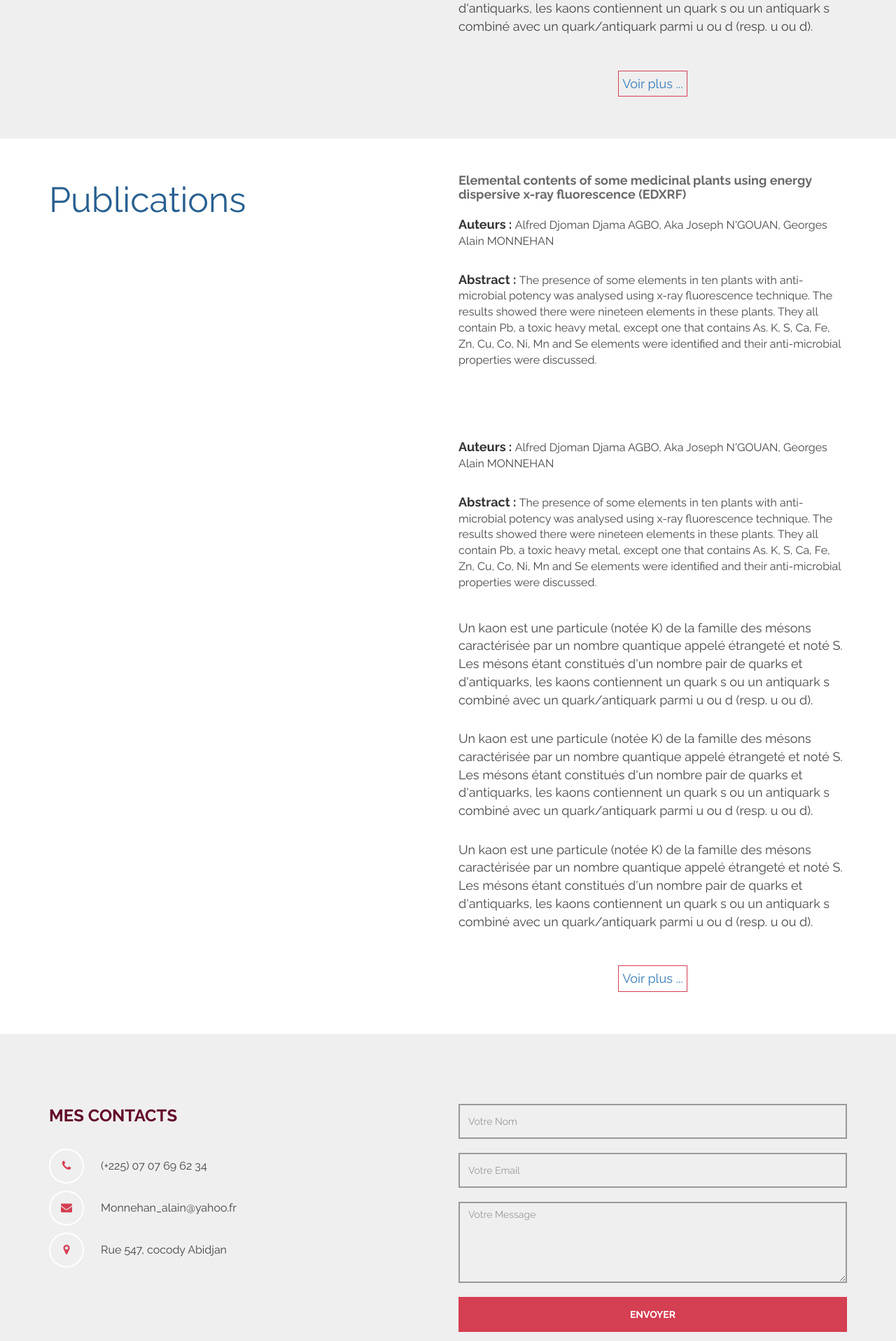
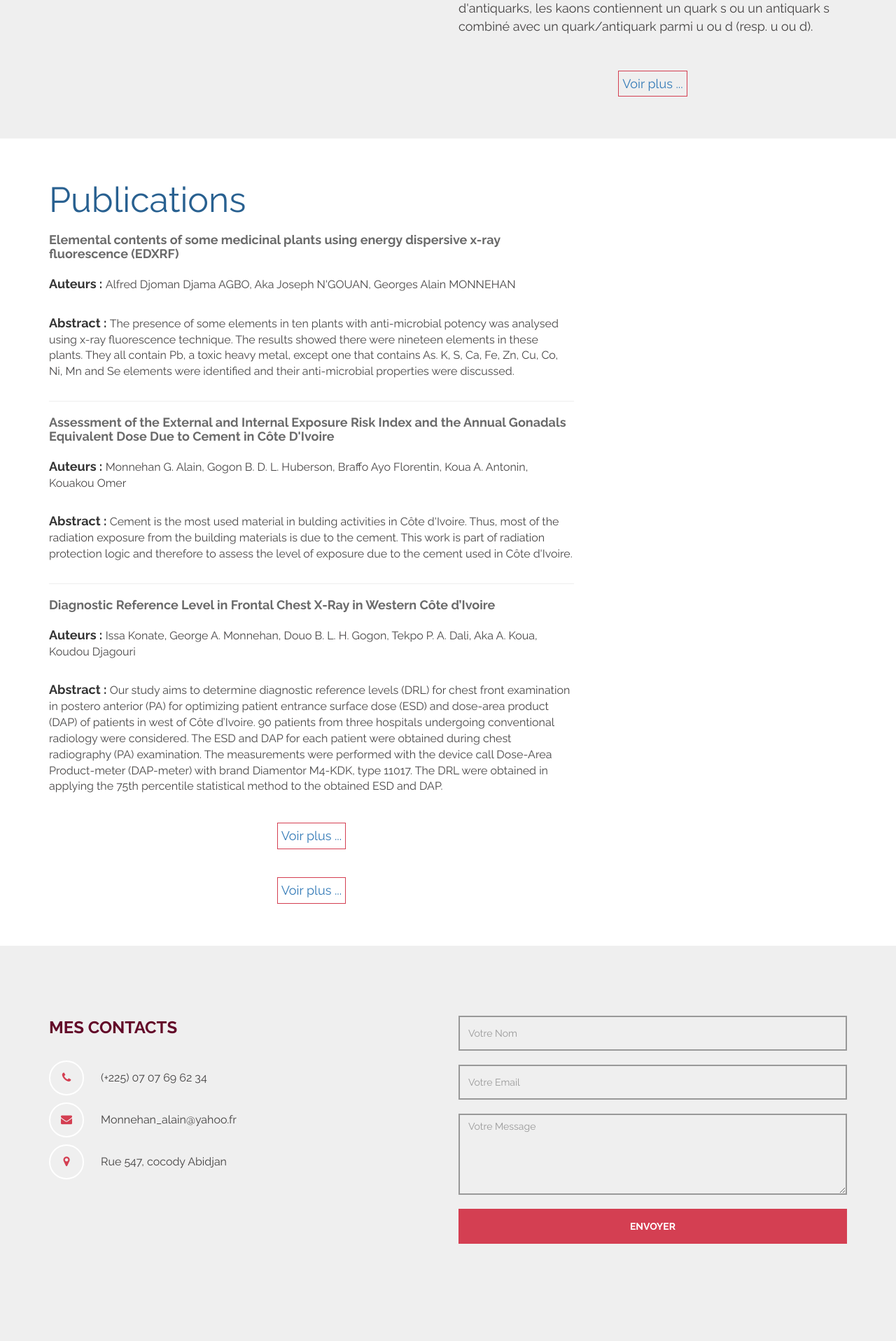
Before and after one commit to OBAMARIE13/professeur_ga, a Django app: page /curriculum/ in a window 1280 px wide. Shown: the part 1258-3175 px from the top of the page at 70% size. Run offline with Django 3.2, Linux system fonts and the light colour scheme; some libraries are stand-ins or nearby versions.

Commit message:
Changes on Publication

```diff
--- a/professeur/curriculum/templates/curriculum/index.html
+++ b/professeur/curriculum/templates/curriculum/index.html
@@ -55,7 +55,7 @@
 		<div class="col-md-6">
 			<h1 class="titre-rubrique wow fadeInUp" data-wow-delay="0.6s">Publications</h1>
 		</div>
-		<div class="col-md-6">
+		<div class="col-md-8">
 			<div class="paper">
 				<a href="https://academicjournals.org/journal/JMPR/article-abstract/149138063459">
 					<h4 style="color: #6a6a6a;">Elemental contents of some medicinal plants using energy dispersive x-ray fluorescence (EDXRF)</h4>
@@ -63,27 +63,25 @@
 				<p style="padding: 10px 0;"><span style="color: #343434; font-size: 1.8rem; font-weight: bold;">Auteurs : </span> Alfred Djoman Djama AGBO, Aka Joseph N'GOUAN, Georges Alain MONNEHAN</p>
 				<p style="padding: 10px 0;"><span style="color: #343434; font-size: 1.8rem; font-weight: bold;">Abstract : </span> The presence of some elements in ten plants with anti-microbial potency was analysed using x-ray fluorescence technique. The results showed there were nineteen elements in these plants. They all contain Pb, a toxic heavy metal, except one that contains As.  K, S, Ca, Fe, Zn, Cu, Co, Ni, Mn and Se elements were identified and their anti-microbial properties were discussed.</p>
 			</div>
-
+			<hr>
 			<div>
 				<a href="https://asmedigitalcollection.asme.org/nuclearengineering/article-abstract/7/1/014502/1074340/Assessment-of-the-External-and-Internal-Exposure?redirectedFrom=fulltext">
-					<h4>Assessment of the External and Internal Exposure Risk Index and the Annual Gonadals Equivalent Dose Due to Cement in Côte D'Ivoire</h4>
+					<h4 style="color: #6a6a6a;">Assessment of the External and Internal Exposure Risk Index and the Annual Gonadals Equivalent Dose Due to Cement in Côte D'Ivoire</h4>
 				</a>
-				<p style="padding: 10px 0;"><span style="color: #343434; font-size: 1.8rem; font-weight: bold;">Auteurs : </span> Alfred Djoman Djama AGBO, Aka Joseph N'GOUAN, Georges Alain MONNEHAN</p>
-				<p style="padding: 10px 0;"><span style="color: #343434; font-size: 1.8rem; font-weight: bold;">Abstract : </span> The presence of some elements in ten plants with anti-microbial potency was analysed using x-ray fluorescence technique. The results showed there were nineteen elements in these plants. They all contain Pb, a toxic heavy metal, except one that contains As.  K, S, Ca, Fe, Zn, Cu, Co, Ni, Mn and Se elements were identified and their anti-microbial properties were discussed.</p>
+				<p style="padding: 10px 0;"><span style="color: #343434; font-size: 1.8rem; font-weight: bold;">Auteurs : </span> Monnehan G. Alain, Gogon B. D. L. Huberson, Braffo Ayo Florentin, Koua A. Antonin, Kouakou Omer</p>
+				<p style="padding: 10px 0;"><span style="color: #343434; font-size: 1.8rem; font-weight: bold;">Abstract : </span> Cement is the most used material in bulding activities in Côte d'Ivoire. Thus, most of the radiation exposure from the building materials is due to the cement. This work is part of radiation protection logic and therefore to assess the level of exposure due to the cement used in Côte d'Ivoire. </p>
 			</div>
-
-
-
-
-			<p class="res-p wow fadeInUp" data-wow-delay="0.6s">
-				Un kaon est une particule (notée K) de la famille des mésons caractérisée par un nombre quantique appelé étrangeté et noté S. Les mésons étant constitués d'un nombre pair de quarks et d'antiquarks, les kaons contiennent un quark s ou un antiquark s combiné avec un quark/antiquark parmi u ou d (resp. u ou d).
-			</p>
-			<p class="res-p wow fadeInUp" data-wow-delay="0.9s">
-				Un kaon est une particule (notée K) de la famille des mésons caractérisée par un nombre quantique appelé étrangeté et noté S. Les mésons étant constitués d'un nombre pair de quarks et d'antiquarks, les kaons contiennent un quark s ou un antiquark s combiné avec un quark/antiquark parmi u ou d (resp. u ou d).
-			</p>
-			<p class="res-p wow fadeInUp" data-wow-delay="1.2s">
-				Un kaon est une particule (notée K) de la famille des mésons caractérisée par un nombre quantique appelé étrangeté et noté S. Les mésons étant constitués d'un nombre pair de quarks et d'antiquarks, les kaons contiennent un quark s ou un antiquark s combiné avec un quark/antiquark parmi u ou d (resp. u ou d).
-			</p>
+			<hr>
+			<div>
+				<a href="https://www.scirp.org/journal/paperinformation.aspx?paperid=94908">
+					<h4 style="color: #6a6a6a;">Diagnostic Reference Level in Frontal Chest X-Ray in Western Côte d’Ivoire</h4>
+				</a>
+				<p style="padding: 10px 0;"><span style="color: #343434; font-size: 1.8rem; font-weight: bold;">Auteurs : </span> Issa Konate, George A. Monnehan, Douo B. L. H. Gogon, Tekpo P. A. Dali, Aka A. Koua, Koudou Djagouri</p>
+				<p style="padding: 10px 0;"><span style="color: #343434; font-size: 1.8rem; font-weight: bold;">Abstract : </span> Our study aims to determine diagnostic reference levels (DRL) for chest front examination in postero anterior (PA) for optimizing patient entrance surface dose (ESD) and dose-area product (DAP) of patients in west of Côte d’Ivoire. 90 patients from three hospitals undergoing conventional radiology were considered. The ESD and DAP for each patient were obtained during chest radiography (PA) examination. The measurements were performed with the device call Dose-Area Product-meter (DAP-meter) with brand Diamentor M4-KDK, type 11017. The DRL were obtained in applying the 75th percentile statistical method to the obtained ESD and DAP.</p>
+			</div>
+			<div style="width: 100%; text-align: center;" data-wow-delay="0.9s">
+				<a href="#" class="skills-link">Voir plus ...</a>
+			</div>
 			<div style="width: 100%; text-align: center;" data-wow-delay="0.9s">
 				<a href="#" class="skills-link">Voir plus ...</a>
 			</div>
```
